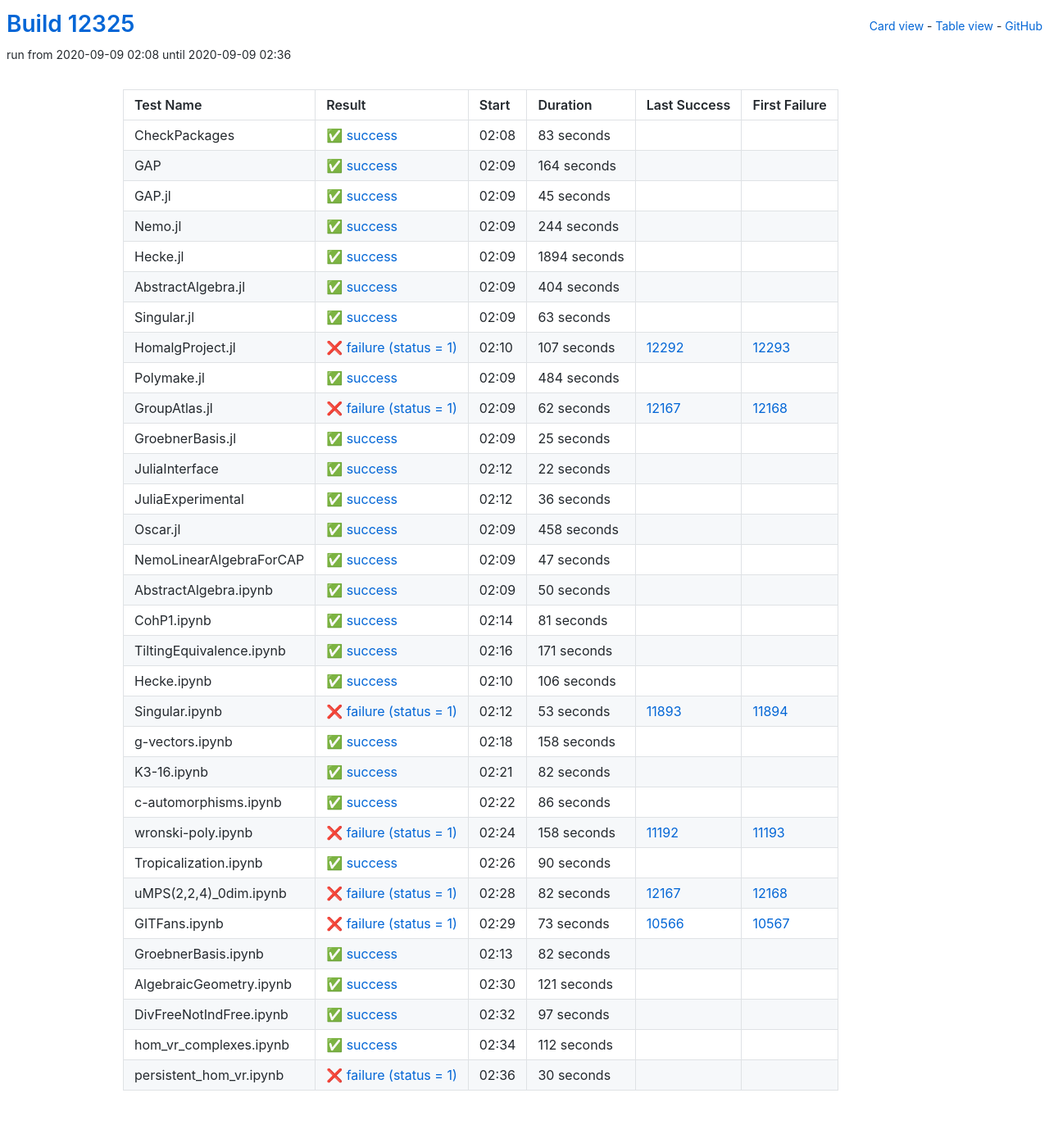
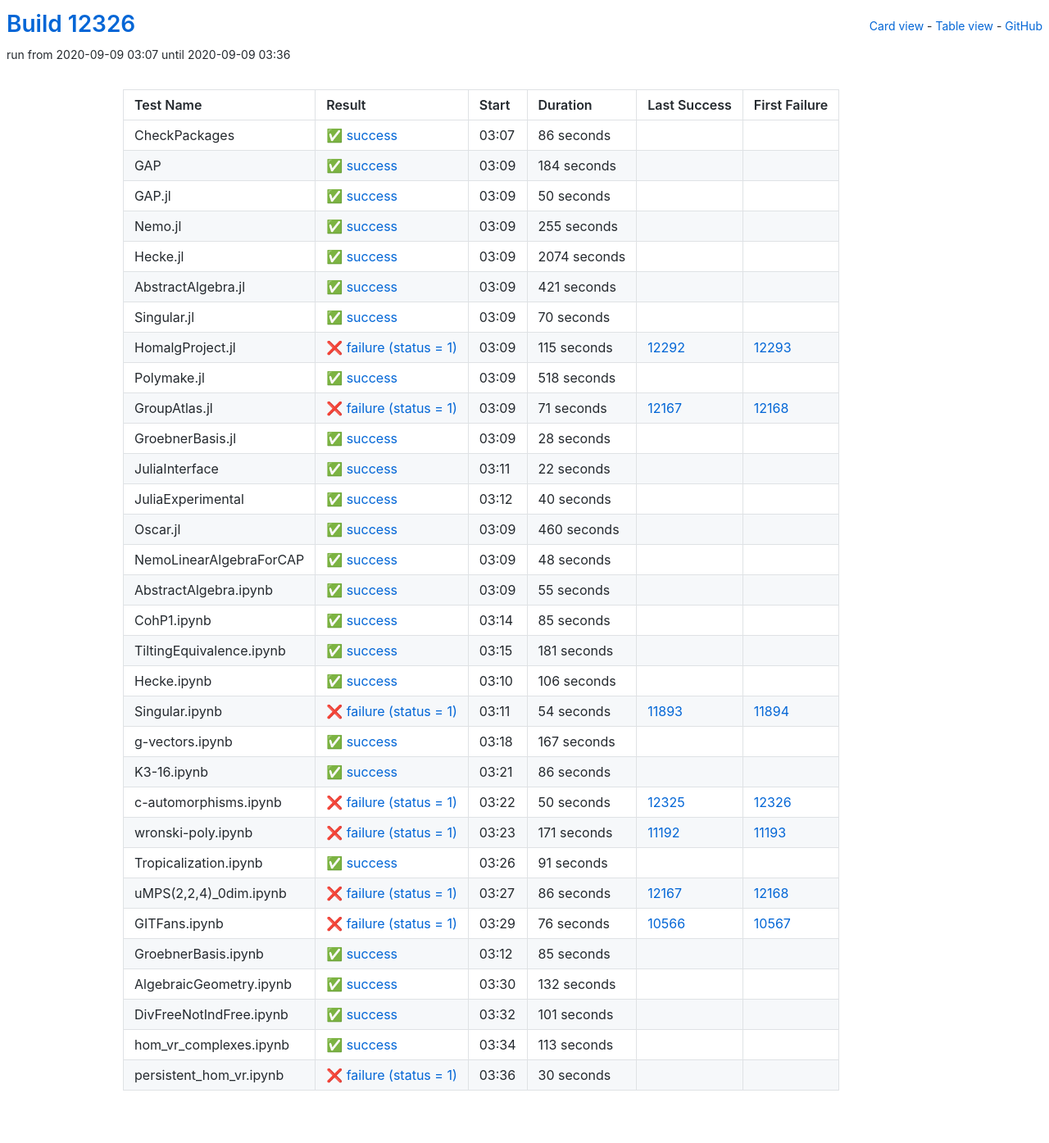
Before and after one commit to oscar-system/oscar-ci-status, a Jekyll site: the page built from table.html, in a window 1280 px wide. Shown: the whole page at 82% size. Built offline with Jekyll 4.4.1, drawn with Linux system fonts in a browser that asks for light colours.

Commit message:
Build #12326

```diff
--- a/_data/ci.yml
+++ b/_data/ci.yml
@@ -1,6 +1,6 @@
 ---
-build: 12325
-build_url: https://oscarci.mathematik.uni-kl.de/job/oscar/12325/
+build: 12326
+build_url: https://oscarci.mathematik.uni-kl.de/job/oscar/12326/
 job: oscar
 organization: oscar-system
 repo: oscar-ci-status
@@ -8,140 +8,140 @@ repourl: https://github.com/oscar-system/oscar-ci-status
 tests:
 - name: CheckPackages
   id: checkpackages
-  log: https://oscarci.mathematik.uni-kl.de/job/oscar/12325/artifact/logs/build-12325/CheckPackages.log
-  start: 2020-09-09 02:08
+  log: https://oscarci.mathematik.uni-kl.de/job/oscar/12326/artifact/logs/build-12326/CheckPackages.log
+  start: 2020-09-09 03:07
   success: true
   exitcode: 0
   status: success
-  duration: 83
+  duration: 86
   last_success: false
   last_success_url:
   first_failure: false
   first_failure_url:
 - name: GAP
   id: gap
-  log: https://oscarci.mathematik.uni-kl.de/job/oscar/12325/artifact/logs/build-12325/GAP.log
-  start: 2020-09-09 02:09
+  log: https://oscarci.mathematik.uni-kl.de/job/oscar/12326/artifact/logs/build-12326/GAP.log
+  start: 2020-09-09 03:09
   success: true
   exitcode: 0
   status: success
-  duration: 164
+  duration: 184
   last_success: false
   last_success_url:
   first_failure: false
   first_failure_url:
 - name: GAP.jl
   id: gap-jl
-  log: https://oscarci.mathematik.uni-kl.de/job/oscar/12325/artifact/logs/build-12325/GAP.jl.log
-  start: 2020-09-09 02:09
+  log: https://oscarci.mathematik.uni-kl.de/job/oscar/12326/artifact/logs/build-12326/GAP.jl.log
+  start: 2020-09-09 03:09
   success: true
   exitcode: 0
   status: success
-  duration: 45
+  duration: 50
   last_success: false
   last_success_url:
   first_failure: false
   first_failure_url:
 - name: Nemo.jl
   id: nemo-jl
-  log: https://oscarci.mathematik.uni-kl.de/job/oscar/12325/artifact/logs/build-12325/Nemo.jl.log
-  start: 2020-09-09 02:09
+  log: https://oscarci.mathematik.uni-kl.de/job/oscar/12326/artifact/logs/build-12326/Nemo.jl.log
+  start: 2020-09-09 03:09
   success: true
   exitcode: 0
   status: success
-  duration: 244
+  duration: 255
   last_success: false
   last_success_url:
   first_failure: false
   first_failure_url:
 - name: Hecke.jl
   id: hecke-jl
-  log: https://oscarci.mathematik.uni-kl.de/job/oscar/12325/artifact/logs/build-12325/Hecke.jl.log
-  start: 2020-09-09 02:09
+  log: https://oscarci.mathematik.uni-kl.de/job/oscar/12326/artifact/logs/build-12326/Hecke.jl.log
+  start: 2020-09-09 03:09
   success: true
   exitcode: 0
   status: success
-  duration: 1894
+  duration: 2074
   last_success: false
   last_success_url:
   first_failure: false
   first_failure_url:
 - name: AbstractAlgebra.jl
   id: abstractalgebra-jl
-  log: https://oscarci.mathematik.uni-kl.de/job/oscar/12325/artifact/logs/build-12325/AbstractAlgebra.jl.log
-  start: 2020-09-09 02:09
+  log: https://oscarci.mathematik.uni-kl.de/job/oscar/12326/artifact/logs/build-12326/AbstractAlgebra.jl.log
+  start: 2020-09-09 03:09
   success: true
   exitcode: 0
   status: success
-  duration: 404
+  duration: 421
   last_success: false
   last_success_url:
   first_failure: false
   first_failure_url:
 - name: Singular.jl
   id: singular-jl
-  log: https://oscarci.mathematik.uni-kl.de/job/oscar/12325/artifact/logs/build-12325/Singular.jl.log
-  start: 2020-09-09 02:09
+  log: https://oscarci.mathematik.uni-kl.de/job/oscar/12326/artifact/logs/build-12326/Singular.jl.log
+  start: 2020-09-09 03:09
   success: true
   exitcode: 0
   status: success
-  duration: 63
+  duration: 70
   last_success: false
   last_success_url:
   first_failure: false
   first_failure_url:
 - name: HomalgProject.jl
   id: homalgproject-jl
-  log: https://oscarci.mathematik.uni-kl.de/job/oscar/12325/artifact/logs/build-12325/HomalgProject.jl.log
-  start: 2020-09-09 02:10
+  log: https://oscarci.mathematik.uni-kl.de/job/oscar/12326/artifact/logs/build-12326/HomalgProject.jl.log
+  start: 2020-09-09 03:09
   success: false
   exitcode: 1
   status: failure
-  duration: 107
+  duration: 115
   last_success: 12292
   last_success_url: https://oscarci.mathematik.uni-kl.de/job/oscar/12292/
   first_failure: 12293
   first_failure_url: https://oscarci.mathematik.uni-kl.de/job/oscar/12293/
 - name: Polymake.jl
   id: polymake-jl
-  log: https://oscarci.mathematik.uni-kl.de/job/oscar/12325/artifact/logs/build-12325/Polymake.jl.log
-  start: 2020-09-09 02:09
+  log: https://oscarci.mathematik.uni-kl.de/job/oscar/12326/artifact/logs/build-12326/Polymake.jl.log
+  start: 2020-09-09 03:09
   success: true
   exitcode: 0
   status: success
-  duration: 484
+  duration: 518
   last_success: false
   last_success_url:
   first_failure: false
   first_failure_url:
 - name: GroupAtlas.jl
   id: groupatlas-jl
-  log: https://oscarci.mathematik.uni-kl.de/job/oscar/12325/artifact/logs/build-12325/GroupAtlas.jl.log
-  start: 2020-09-09 02:09
+  log: https://oscarci.mathematik.uni-kl.de/job/oscar/12326/artifact/logs/build-12326/GroupAtlas.jl.log
+  start: 2020-09-09 03:09
   success: false
   exitcode: 1
   status: failure
-  duration: 62
+  duration: 71
   last_success: 12167
   last_success_url: https://oscarci.mathematik.uni-kl.de/job/oscar/12167/
   first_failure: 12168
   first_failure_url: https://oscarci.mathematik.uni-kl.de/job/oscar/12168/
 - name: GroebnerBasis.jl
   id: groebnerbasis-jl
-  log: https://oscarci.mathematik.uni-kl.de/job/oscar/12325/artifact/logs/build-12325/GroebnerBasis.jl.log
-  start: 2020-09-09 02:09
+  log: https://oscarci.mathematik.uni-kl.de/job/oscar/12326/artifact/logs/build-12326/GroebnerBasis.jl.log
+  start: 2020-09-09 03:09
   success: true
   exitcode: 0
   status: success
-  duration: 25
+  duration: 28
   last_success: false
   last_success_url:
   first_failure: false
   first_failure_url:
 - name: JuliaInterface
   id: juliainterface
-  log: https://oscarci.mathematik.uni-kl.de/job/oscar/12325/artifact/logs/build-12325/JuliaInterface.log
-  start: 2020-09-09 02:12
+  log: https://oscarci.mathematik.uni-kl.de/job/oscar/12326/artifact/logs/build-12326/JuliaInterface.log
+  start: 2020-09-09 03:11
   success: true
   exitcode: 0
   status: success
@@ -152,80 +152,80 @@ tests:
   first_failure_url:
 - name: JuliaExperimental
   id: juliaexperimental
-  log: https://oscarci.mathematik.uni-kl.de/job/oscar/12325/artifact/logs/build-12325/JuliaExperimental.log
-  start: 2020-09-09 02:12
+  log: https://oscarci.mathematik.uni-kl.de/job/oscar/12326/artifact/logs/build-12326/JuliaExperimental.log
+  start: 2020-09-09 03:12
   success: true
   exitcode: 0
   status: success
-  duration: 36
+  duration: 40
   last_success: false
   last_success_url:
   first_failure: false
   first_failure_url:
 - name: Oscar.jl
   id: oscar-jl
-  log: https://oscarci.mathematik.uni-kl.de/job/oscar/12325/artifact/logs/build-12325/Oscar.jl.log
-  start: 2020-09-09 02:09
+  log: https://oscarci.mathematik.uni-kl.de/job/oscar/12326/artifact/logs/build-12326/Oscar.jl.log
+  start: 2020-09-09 03:09
   success: true
   exitcode: 0
   status: success
-  duration: 458
+  duration: 460
   last_success: false
   last_success_url:
   first_failure: false
   first_failure_url:
 - name: NemoLinearAlgebraForCAP
   id: nemolinearalgebraforcap
-  log: https://oscarci.mathematik.uni-kl.de/job/oscar/12325/artifact/logs/build-12325/NemoLinearAlgebraForCAP.log
-  start: 2020-09-09 02:09
+  log: https://oscarci.mathematik.uni-kl.de/job/oscar/12326/artifact/logs/build-12326/NemoLinearAlgebraForCAP.log
+  start: 2020-09-09 03:09
   success: true
   exitcode: 0
   status: success
-  duration: 47
+  duration: 48
   last_success: false
   last_success_url:
   first_failure: false
   first_failure_url:
 - name: AbstractAlgebra.ipynb
   id: abstractalgebra-ipynb
-  log: https://oscarci.mathematik.uni-kl.de/job/oscar/12325/artifact/logs/build-12325/AbstractAlgebra.ipynb.log
-  start: 2020-09-09 02:09
+  log: https://oscarci.mathematik.uni-kl.de/job/oscar/12326/artifact/logs/build-12326/AbstractAlgebra.ipynb.log
+  start: 2020-09-09 03:09
   success: true
   exitcode: 0
   status: success
-  duration: 50
+  duration: 55
   last_success: false
   last_success_url:
   first_failure: false
   first_failure_url:
 - name: CohP1.ipynb
   id: cohp1-ipynb
-  log: https://oscarci.mathematik.uni-kl.de/job/oscar/12325/artifact/logs/build-12325/CohP1.ipynb.log
-  start: 2020-09-09 02:14
+  log: https://oscarci.mathematik.uni-kl.de/job/oscar/12326/artifact/logs/build-12326/CohP1.ipynb.log
+  start: 2020-09-09 03:14
   success: true
   exitcode: 0
   status: success
-  duration: 81
+  duration: 85
   last_success: false
   last_success_url:
   first_failure: false
   first_failure_url:
 - name: TiltingEquivalence.ipynb
   id: tiltingequivalence-ipynb
-  log: https://oscarci.mathematik.uni-kl.de/job/oscar/12325/artifact/logs/build-12325/TiltingEquivalence.ipynb.log
-  start: 2020-09-09 02:16
+  log: https://oscarci.mathematik.uni-kl.de/job/oscar/12326/artifact/logs/build-12326/TiltingEquivalence.ipynb.log
+  start: 2020-09-09 03:15
   success: true
   exitcode: 0
   status: success
-  duration: 171
+  duration: 181
   last_success: false
   last_success_url:
   first_failure: false
   first_failure_url:
 - name: Hecke.ipynb
   id: hecke-ipynb
-  log: https://oscarci.mathematik.uni-kl.de/job/oscar/12325/artifact/logs/build-12325/Hecke.ipynb.log
-  start: 2020-09-09 02:10
+  log: https://oscarci.mathematik.uni-kl.de/job/oscar/12326/artifact/logs/build-12326/Hecke.ipynb.log
+  start: 2020-09-09 03:10
   success: true
   exitcode: 0
   status: success
@@ -236,44 +236,32 @@ tests:
   first_failure_url:
 - name: Singular.ipynb
   id: singular-ipynb
-  log: https://oscarci.mathematik.uni-kl.de/job/oscar/12325/artifact/logs/build-12325/Singular.ipynb.log
-  start: 2020-09-09 02:12
+  log: https://oscarci.mathematik.uni-kl.de/job/oscar/12326/artifact/logs/build-12326/Singular.ipynb.log
+  start: 2020-09-09 03:11
   success: false
   exitcode: 1
   status: failure
-  duration: 53
+  duration: 54
   last_success: 11893
   last_success_url: https://oscarci.mathematik.uni-kl.de/job/oscar/11893/
   first_failure: 11894
   first_failure_url: https://oscarci.mathematik.uni-kl.de/job/oscar/11894/
 - name: g-vectors.ipynb
   id: g-vectors-ipynb
-  log: https://oscarci.mathematik.uni-kl.de/job/oscar/12325/artifact/logs/build-12325/g-vectors.ipynb.log
-  start: 2020-09-09 02:18
+  log: https://oscarci.mathematik.uni-kl.de/job/oscar/12326/artifact/logs/build-12326/g-vectors.ipynb.log
+  start: 2020-09-09 03:18
   success: true
   exitcode: 0
   status: success
-  duration: 158
+  duration: 167
   last_success: false
   last_success_url:
   first_failure: false
   first_failure_url:
 - name: K3-16.ipynb
   id: k3-16-ipynb
-  log: https://oscarci.mathematik.uni-kl.de/job/oscar/12325/artifact/logs/build-12325/K3-16.ipynb.log
-  start: 2020-09-09 02:21
-  success: true
-  exitcode: 0
-  status: success
-  duration: 82
-  last_success: false
-  last_success_url:
-  first_failure: false
-  first_failure_url:
-- name: c-automorphisms.ipynb
-  id: c-automorphisms-ipynb
-  log: https://oscarci.mathematik.uni-kl.de/job/oscar/12325/artifact/logs/build-12325/c-automorphisms.ipynb.log
-  start: 2020-09-09 02:22
+  log: https://oscarci.mathematik.uni-kl.de/job/oscar/12326/artifact/logs/build-12326/K3-16.ipynb.log
+  start: 2020-09-09 03:21
   success: true
   exitcode: 0
   status: success
@@ -282,106 +270,118 @@ tests:
   last_success_url:
   first_failure: false
   first_failure_url:
-- name: wronski-poly.ipynb
-  id: wronski-poly-ipynb
-  log: https://oscarci.mathematik.uni-kl.de/job/oscar/12325/artifact/logs/build-12325/wronski-poly.ipynb.log
-  start: 2020-09-09 02:24
+- name: c-automorphisms.ipynb
+  id: c-automorphisms-ipynb
+  log: https://oscarci.mathematik.uni-kl.de/job/oscar/12326/artifact/logs/build-12326/c-automorphisms.ipynb.log
+  start: 2020-09-09 03:22
   success: false
   exitcode: 1
   status: failure
-  duration: 158
+  duration: 50
+  last_success: 12325
+  last_success_url: https://oscarci.mathematik.uni-kl.de/job/oscar/12325/
+  first_failure: 12326
+  first_failure_url: https://oscarci.mathematik.uni-kl.de/job/oscar/12326/
+- name: wronski-poly.ipynb
+  id: wronski-poly-ipynb
+  log: https://oscarci.mathematik.uni-kl.de/job/oscar/12326/artifact/logs/build-12326/wronski-poly.ipynb.log
+  start: 2020-09-09 03:23
+  success: false
+  exitcode: 1
+  status: failure
+  duration: 171
   last_success: 11192
   last_success_url: https://oscarci.mathematik.uni-kl.de/job/oscar/11192/
   first_failure: 11193
   first_failure_url: https://oscarci.mathematik.uni-kl.de/job/oscar/11193/
 - name: Tropicalization.ipynb
   id: tropicalization-ipynb
-  log: https://oscarci.mathematik.uni-kl.de/job/oscar/12325/artifact/logs/build-12325/Tropicalization.ipynb.log
-  start: 2020-09-09 02:26
+  log: https://oscarci.mathematik.uni-kl.de/job/oscar/12326/artifact/logs/build-12326/Tropicalization.ipynb.log
+  start: 2020-09-09 03:26
   success: true
   exitcode: 0
   status: success
-  duration: 90
+  duration: 91
   last_success: false
   last_success_url:
   first_failure: false
   first_failure_url:
 - name: uMPS(2,2,4)_0dim.ipynb
   id: umps-2-2-4-0dim-ipynb
-  log: https://oscarci.mathematik.uni-kl.de/job/oscar/12325/artifact/logs/build-12325/uMPS-2-2-4-_0dim.ipynb.log
-  start: 2020-09-09 02:28
+  log: https://oscarci.mathematik.uni-kl.de/job/oscar/12326/artifact/logs/build-12326/uMPS-2-2-4-_0dim.ipynb.log
+  start: 2020-09-09 03:27
   success: false
   exitcode: 1
   status: failure
-  duration: 82
+  duration: 86
   last_success: 12167
   last_success_url: https://oscarci.mathematik.uni-kl.de/job/oscar/12167/
   first_failure: 12168
   first_failure_url: https://oscarci.mathematik.uni-kl.de/job/oscar/12168/
 - name: GITFans.ipynb
   id: gitfans-ipynb
-  log: https://oscarci.mathematik.uni-kl.de/job/oscar/12325/artifact/logs/build-12325/GITFans.ipynb.log
-  start: 2020-09-09 02:29
+  log: https://oscarci.mathematik.uni-kl.de/job/oscar/12326/artifact/logs/build-12326/GITFans.ipynb.log
+  start: 2020-09-09 03:29
   success: false
   exitcode: 1
   status: failure
-  duration: 73
+  duration: 76
   last_success: 10566
   last_success_url: https://oscarci.mathematik.uni-kl.de/job/oscar/10566/
   first_failure: 10567
   first_failure_url: https://oscarci.mathematik.uni-kl.de/job/oscar/10567/
 - name: GroebnerBasis.ipynb
   id: groebnerbasis-ipynb
-  log: https://oscarci.mathematik.uni-kl.de/job/oscar/12325/artifact/logs/build-12325/GroebnerBasis.ipynb.log
-  start: 2020-09-09 02:13
+  log: https://oscarci.mathematik.uni-kl.de/job/oscar/12326/artifact/logs/build-12326/GroebnerBasis.ipynb.log
+  start: 2020-09-09 03:12
   success: true
   exitcode: 0
   status: success
-  duration: 82
+  duration: 85
   last_success: false
   last_success_url:
   first_failure: false
   first_failure_url:
 - name: AlgebraicGeometry.ipynb
   id: algebraicgeometry-ipynb
-  log: https://oscarci.mathematik.uni-kl.de/job/oscar/12325/artifact/logs/build-12325/AlgebraicGeometry.ipynb.log
-  start: 2020-09-09 02:30
+  log: https://oscarci.mathematik.uni-kl.de/job/oscar/12326/artifact/logs/build-12326/AlgebraicGeometry.ipynb.log
+  start: 2020-09-09 03:30
   success: true
   exitcode: 0
   status: success
-  duration: 121
+  duration: 132
   last_success: false
   last_success_url:
   first_failure: false
   first_failure_url:
 - name: DivFreeNotIndFree.ipynb
   id: divfreenotindfree-ipynb
-  log: https://oscarci.mathematik.uni-kl.de/job/oscar/12325/artifact/logs/build-12325/DivFreeNotIndFree.ipynb.log
-  start: 2020-09-09 02:32
+  log: https://oscarci.mathematik.uni-kl.de/job/oscar/12326/artifact/logs/build-12326/DivFreeNotIndFree.ipynb.log
+  start: 2020-09-09 03:32
   success: true
   exitcode: 0
   status: success
-  duration: 97
+  duration: 101
   last_success: false
   last_success_url:
   first_failure: false
   first_failure_url:
 - name: hom_vr_complexes.ipynb
   id: hom-vr-complexes-ipynb
-  log: https://oscarci.mathematik.uni-kl.de/job/oscar/12325/artifact/logs/build-12325/hom_vr_complexes.ipynb.log
-  start: 2020-09-09 02:34
+  log: https://oscarci.mathematik.uni-kl.de/job/oscar/12326/artifact/logs/build-12326/hom_vr_complexes.ipynb.log
+  start: 2020-09-09 03:34
   success: true
   exitcode: 0
   status: success
-  duration: 112
+  duration: 113
   last_success: false
   last_success_url:
   first_failure: false
   first_failure_url:
 - name: persistent_hom_vr.ipynb
   id: persistent-hom-vr-ipynb
-  log: https://oscarci.mathematik.uni-kl.de/job/oscar/12325/artifact/logs/build-12325/persistent_hom_vr.ipynb.log
-  start: 2020-09-09 02:36
+  log: https://oscarci.mathematik.uni-kl.de/job/oscar/12326/artifact/logs/build-12326/persistent_hom_vr.ipynb.log
+  start: 2020-09-09 03:36
   success: false
   exitcode: 1
   status: failure
```
Also changed, not shown: README.md.
